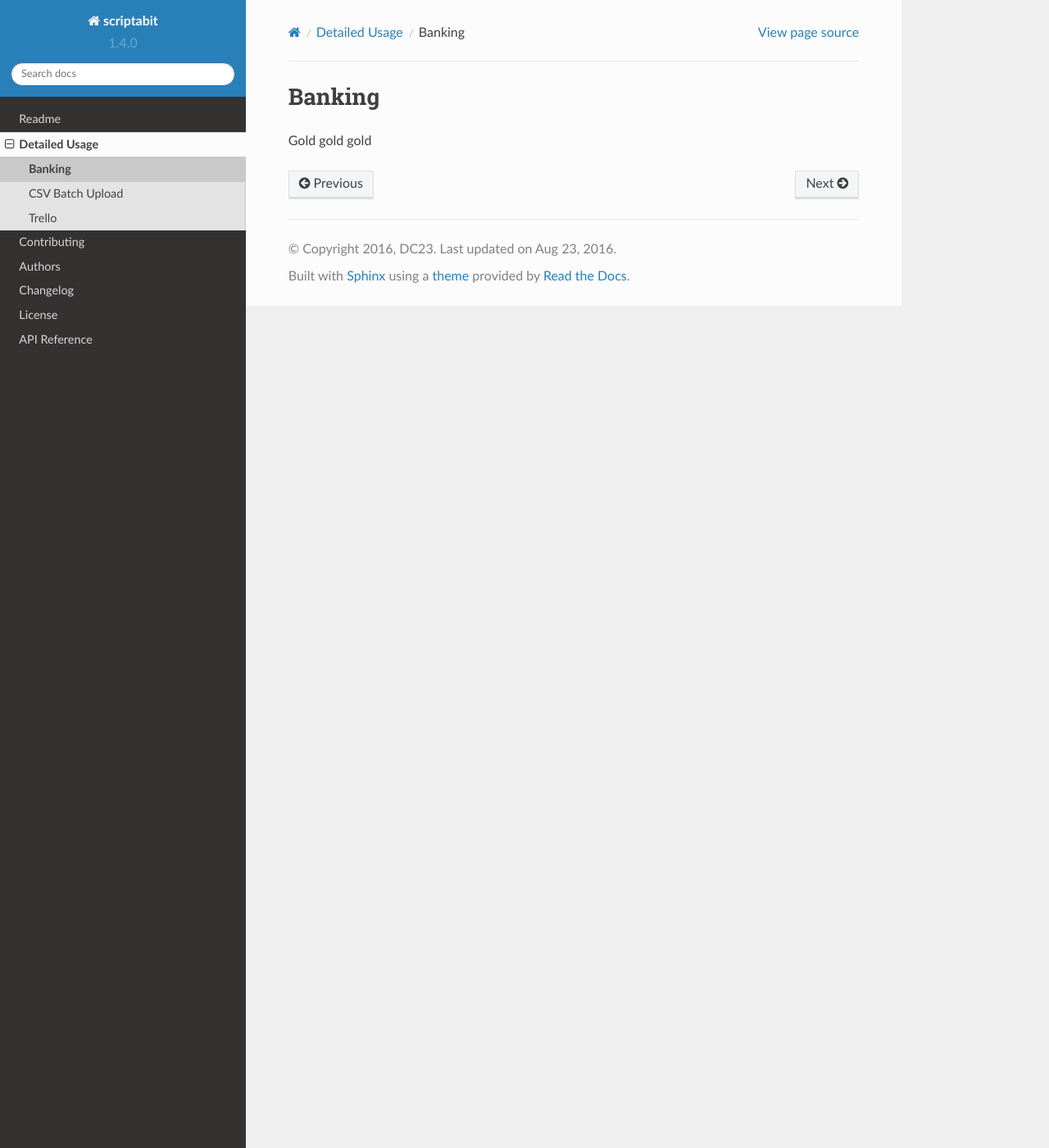
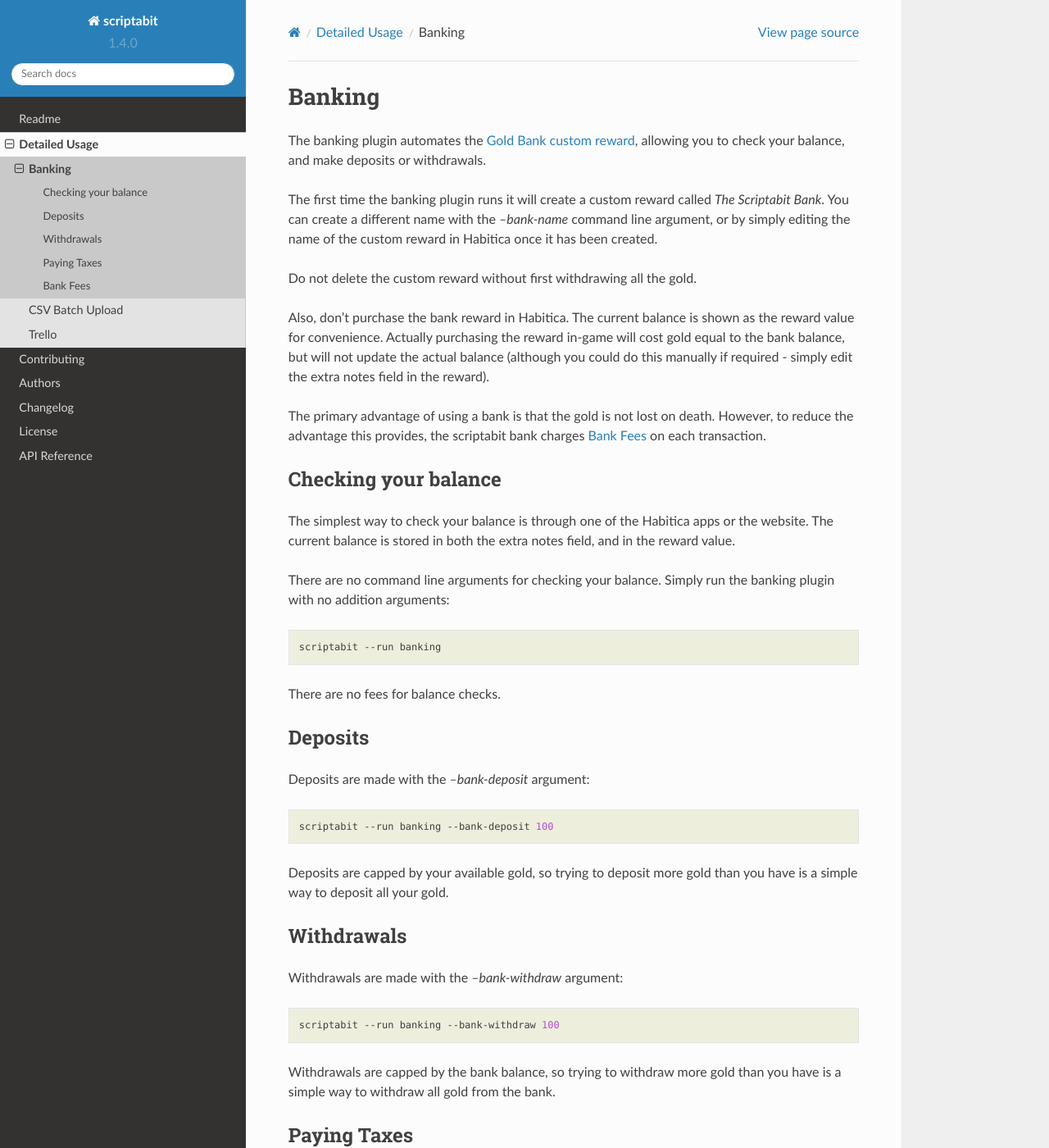
Before and after one commit to DC23/scriptabit, a Sphinx documentation site: the page built from docs/usage/banking.rst, in a window 1280 px wide and 1400 px high. Shown: the whole window at 82% size. Built offline with Sphinx 7.4.7 and the Read the Docs theme 2.0.0, drawn with Linux system fonts in a browser that asks for light colours; some of the changed text lies outside the part shown.

Commit message:
added usage documentation for banking plugin

```diff
--- a/CHANGELOG.rst
+++ b/CHANGELOG.rst
@@ -165,7 +165,7 @@ Changelog
 1.5.0 (2016-08-??
 -----------------------------------------
 
-* Updated usage documentation for plugins.
+* Updated usage documentation for banking.
 * Added transaction fee option to banking functions.
 * Added tax feature to banking plugin.
 * Added direct gold amount setting to utility functions (-gp X)
--- a/README.rst
+++ b/README.rst
@@ -88,6 +88,7 @@ Operations include:
 - `-hp n`: Set the user health to n
 - `-mp n`: Set the user's mana points to n
 - `-xp n`: Set experience points to n
+- `-gp n`: Set gold to n
 - `-ls`: List available plugins.
 
 After running `scriptabit` at least once, configuration files will be created in
--- a/docs/usage/banking.rst
+++ b/docs/usage/banking.rst
@@ -1,4 +1,80 @@
 Banking
 -------
 
-Gold gold gold
+The banking plugin automates the
+`Gold Bank custom reward <http://habitica.wikia.com/wiki/Sample_Custom_Rewards#Creating_a_Gold_Bank>`_,
+allowing you to check your balance, and make deposits or withdrawals.
+
+The first time the banking plugin runs it will create a custom reward called
+`The Scriptabit Bank`. You can create a different name with the `--bank-name`
+command line argument, or by simply editing the name of the custom reward in
+Habitica once it has been created.
+
+Do not delete the custom reward without first withdrawing all the gold.
+
+Also, don't purchase the bank reward in Habitica. The current balance is shown
+as the reward value for convenience. Actually purchasing the reward in-game will
+cost gold equal to the bank balance, but will not update the actual balance
+(although you could do this manually if required - simply edit the extra notes
+field in the reward).
+
+The primary advantage of using a bank is that the gold is not lost on death.
+However, to reduce the advantage this provides, the scriptabit bank charges
+:ref:`banking-fees` on each transaction.
+
+Checking your balance
++++++++++++++++++++++
+
+The simplest way to check your balance is through one of the Habitica apps or
+the website. The current balance is stored in both the extra notes field, and in
+the reward value.
+
+There are no command line arguments for checking your balance. Simply run the
+banking plugin with no addition arguments::
+
+    scriptabit --run banking
+
+There are no fees for balance checks.
+
+Deposits
+++++++++
+
+Deposits are made with the `--bank-deposit` argument::
+
+    scriptabit --run banking --bank-deposit 100
+
+Deposits are capped by your available gold, so trying to deposit more gold than
+you have is a simple way to deposit all your gold.
+
+Withdrawals
++++++++++++
+
+Withdrawals are made with the `--bank-withdraw` argument::
+
+    scriptabit --run banking --bank-withdraw 100
+
+Withdrawals are capped by the bank balance, so trying to withdraw more gold than
+you have is a simple way to withdraw all gold from the bank.
+
+Paying Taxes
+++++++++++++
+
+The banking plugin allows you to pay taxes. The gold will be deducted first from
+your gold balance and then from the bank if required. This may be of use to
+players seeking an extra challenge::
+
+    scriptabit --run banking --bank-tax 100
+
+.. _banking-fees:
+
+Bank Fees
++++++++++
+
+Extra realism is available through bank fees. The fee is charged
+as a percentage of each transaction. By default the fee is 5%, which means that
+every 100 gold that is deposited or withdrawn will cost 5 gold. The fee can be
+adjusted through the `--bank-fee-percentage` option. Once you have a value you
+like (it can be 0), consider setting it in the scriptabit.cfg file::
+
+    [banking]
+    bank-fee-percentage = 0.15
```
Also changed, not shown: 1 other file.
